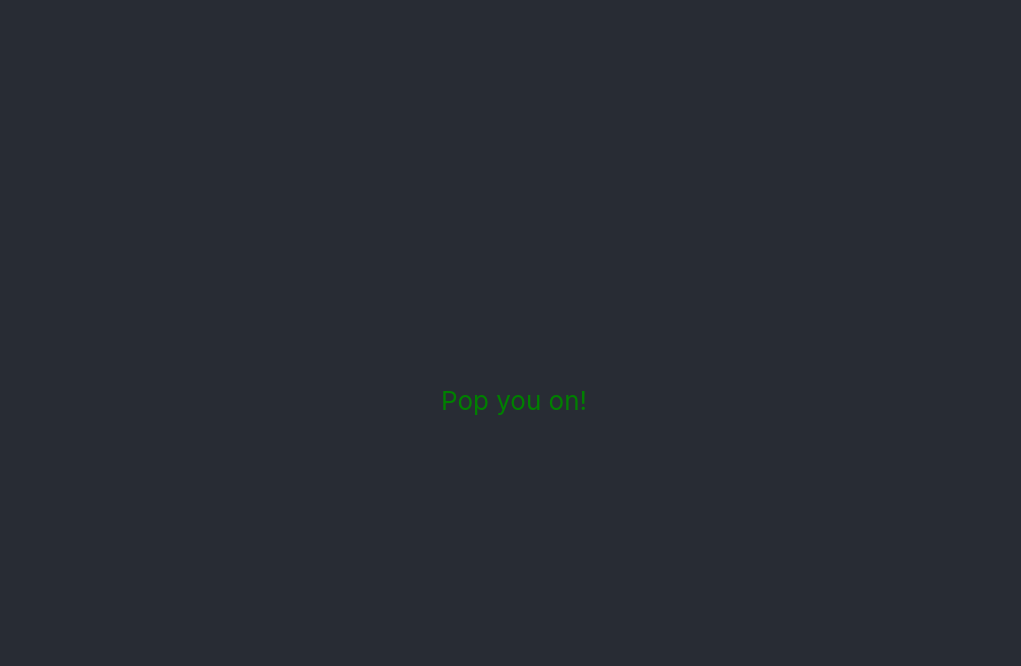
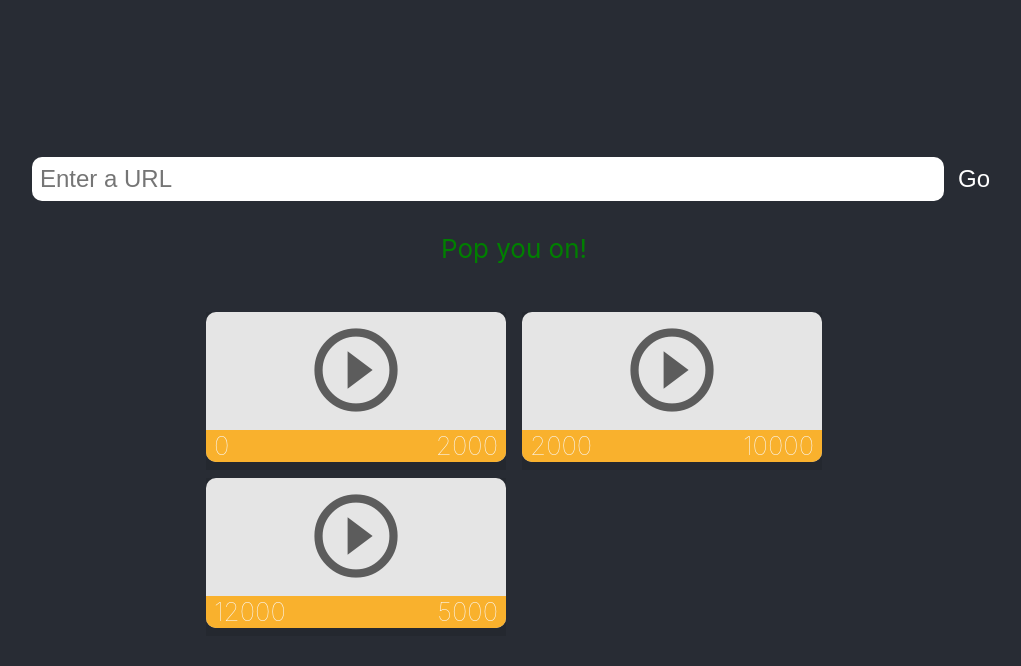
Before and after one commit to NickE27/nicky-training, a React (Create React App) app: page / in a window 1280 px wide. Shown: the top 666 px of the page, without its empty margins (126-1147 px from the left). Built offline with nearby package versions, Linux system fonts and the light colour scheme.

Commit message:
Adding sections

```diff
--- a/package.json
+++ b/package.json
@@ -4,9 +4,12 @@
   "private": true,
   "dependencies": {
     "howler": "^2.1.1",
+    "material-design-icons": "^3.0.1",
     "react": "^16.8.6",
     "react-dom": "^16.8.6",
-    "react-scripts": "2.1.8"
+    "react-scripts": "2.1.8",
+    "styled-components": "^4.3.2",
+    "w3m": "^1.0.20"
   },
   "scripts": {
     "start": "react-scripts start",
--- a/src/App.css
+++ b/src/App.css
@@ -15,6 +15,7 @@
 }
 
 .play-button {
+  margin: 32px;
   cursor: pointer;
   color: green;
   user-select: none;
@@ -50,21 +51,26 @@
   align-self: center;
   justify-content: center;
   bottom: 4px;
+  width: calc(80vw);
+  background: green;
 }
 
 .duration-box {
   height: 16px;
-  background: hotpink;
+  background: orange;
   box-shadow: 0 1px 3px rgba(0, 0, 0, 0.12), 0 1px 2px rgba(0, 0, 0, 0.24);
 }
 
 .duration-box--full {
   background: white;
   position: absolute;
+  width: 100%;
 }
 
 .duration-box--selected {
+  pointer-events: none;
   position: absolute;
+  transition: width 0.05s ease-in-out;
 }
 
 .App {
@@ -100,3 +106,26 @@
     transform: rotate(360deg);
   }
 }
+
+.url-input input {
+  padding: 8px;
+  font-size: 24px;
+  border: none;
+  outline: none;
+  border-radius: 10px;
+  width: calc(70vw);
+}
+
+.url-input button {
+  font-size: 24px;
+  background: none;
+  border: none;
+  color: white;
+  outline: none;
+  cursor: pointer;
+  margin-left: 8px;
+}
+
+button:hover {
+  opacity: 0.8;
+}
--- a/src/App.js
+++ b/src/App.js
@@ -1,6 +1,8 @@
 import React, { useState, useEffect } from "react";
 import "./App.css";
 import { Howl } from "howler";
+import SoundSampleGrid from "./SoundSampleGrid";
+import PlaybackBar from "./PlaybackBar";
 //import mp3_file from "./4927.mp3";
 
 const App = () => {
@@ -8,9 +10,18 @@ const App = () => {
   const [playingId, setPlaying] = useState(null);
   const [soundRate, setSoundRate] = useState(1);
   const [duration, setDuration] = useState(500);
+  const [url, setUrl] = useState(
+    "https://www.google.com/logos/fnbx/animal_sounds/frog.mp3"
+  );
+  const [inputString, setInputString] = useState("");
+
+  const onPlaySample = (start, duration) => {
+    console.log("PLAYING SAMPLE", start, duration);
+  };
+
   useEffect(() => {
     const newSound = new Howl({
-      src: ["https://www.google.com/logos/fnbx/animal_sounds/frog.mp3"],
+      src: [url],
       html5: true,
       loop: true,
       sprite: {
@@ -19,13 +30,48 @@ const App = () => {
       rate: 1
     });
     setSound(newSound);
-  }, []);
-  const scale = 0.25;
+  }, [url]);
   const fullDuration =
     sound && sound.duration() ? sound.duration() * 1000 : 2600;
+  const percentage = (duration / fullDuration) * 100;
+  const onePercent = fullDuration / 100;
+
+  const onChangeSoundRateByAmount = amount => {
+    const newRate = soundRate + amount;
+    if (newRate >= 0.1) {
+      sound.rate(newRate);
+      setSoundRate(newRate);
+    }
+  };
+
+  const onChangeDurationByPercentage = percentage => {
+    const amount = onePercent * percentage;
+    if (duration + amount <= fullDuration) {
+      setDuration(duration + amount);
+      sound._sprite.main = [0, duration + amount];
+    }
+  };
+
   return (
     <div className="App">
       <header className="App-header">
+        <div className="url-input">
+          <input
+            onChange={event => {
+              console.log(event);
+              setInputString(event.target.value);
+            }}
+            placeholder="Enter a URL"
+            value={inputString}
+          />
+          <button
+            onClick={() => {
+              setUrl(inputString);
+            }}
+          >
+            Go
+          </button>
+        </div>
         <div
           onClick={() => {
             if (playingId) {
@@ -42,6 +88,7 @@ const App = () => {
         >
           {playingId !== null ? "Pop you off!" : "Pop you on!"}
         </div>
+        <SoundSampleGrid onPlaySample={onPlaySample} />
 
         {sound && sound.duration() > 0 && (
           <>
@@ -49,11 +96,7 @@ const App = () => {
               <div
                 className="rate-button rate-button--down"
                 onClick={() => {
-                  const newRate = soundRate - 0.1;
-                  if (newRate >= 0.1) {
-                    sound.rate(newRate);
-                    setSoundRate(newRate);
-                  }
+                  onChangeSoundRateByAmount(-0.1);
                 }}
               >
                 -
@@ -64,53 +107,18 @@ const App = () => {
               <div
                 className="rate-button rate-button--up"
                 onClick={() => {
-                  const newRate = soundRate + 0.1;
-                  sound.rate(newRate);
-                  setSoundRate(newRate);
+                  onChangeSoundRateByAmount(0.1);
                 }}
               >
                 +
               </div>
             </div>
-            <div className="duration-section flex-r-ai--cen">
-              <div
-                onClick={() => {
-                  if (duration - 100 >= 0) {
-                    setDuration(duration - 100);
-                    sound._sprite.main = [0, duration - 100];
-                  }
-                }}
-                className="rate-button"
-              >
-                -
-              </div>
-
-              <div
-                className="duration-boxes flex-r"
-                style={{ width: fullDuration * scale }}
-              >
-                <div
-                  className="duration-box duration-box--full"
-                  style={{ width: fullDuration * scale }}
-                >
-                  <div
-                    className="duration-box duration-box--selected"
-                    style={{ width: duration * scale }}
-                  />
-                </div>
-              </div>
-              <div
-                onClick={() => {
-                  if (duration + 100 <= fullDuration) {
-                    setDuration(duration + 100);
-                    sound._sprite.main = [0, duration + 100];
-                  }
-                }}
-                className="rate-button"
-              >
-                +
-              </div>
-            </div>
+            <PlaybackBar
+              onChangeDurationByPercentage={onChangeDurationByPercentage}
+              onChangeSoundRateByAmount={onChangeSoundRateByAmount}
+              percentage={percentage}
+              soundRate={soundRate}
+            />
           </>
         )}
       </header>
--- /dev/null
+++ b/src/PlaybackBar.js
@@ -0,0 +1,52 @@
+import React from "react";
+import PropTypes from "prop-types";
+
+const PlaybackBar = ({ onChangeDurationByPercentage, percentage }) => (
+  <>
+    <div className="duration-section flex-r-ai--cen">
+      <div
+        onClick={() => {
+          onChangeDurationByPercentage(-1);
+        }}
+        className="rate-button"
+      >
+        -
+      </div>
+
+      <div className="duration-boxes flex-r">
+        <div
+          onClick={event => {
+            let rect = event.target.getBoundingClientRect();
+            let x = event.clientX - rect.left;
+            console.log((x / rect.width) * 100);
+            const percentageOfFull = (x / rect.width) * 100;
+            onChangeDurationByPercentage(percentageOfFull - percentage);
+          }}
+          className="duration-box duration-box--full"
+        >
+          <div
+            className="duration-box duration-box--selected"
+            style={{ width: percentage + "%" }}
+          />
+        </div>
+      </div>
+      <div
+        onClick={() => {
+          onChangeDurationByPercentage(1);
+        }}
+        className="rate-button"
+      >
+        +
+      </div>
+    </div>
+  </>
+);
+
+PlaybackBar.propTypes = {
+  onChangeSoundRateByAmount: PropTypes.func.isRequired,
+  onChangeDurationByPercentage: PropTypes.func.isRequired,
+  percentage: PropTypes.number,
+  soundRate: PropTypes.number
+};
+
+export default PlaybackBar;
--- /dev/null
+++ b/src/SoundSample.js
@@ -0,0 +1,70 @@
+import React from "react";
+import PropTypes from "prop-types";
+import styled from "styled-components";
+
+const SoundSampleBox = styled.div`
+  background: white;
+  border-radius: 10px;
+  position: relative;
+  color: rgba(0, 0, 0, 0.6);
+  align-items: center;
+  padding-top: 8px;
+`;
+
+const SoundSampleTitle = styled.div`
+  display: flex;
+  justify-content: space-between;
+  align-items: center;
+  background: orange;
+  padding: 0 8px;
+  box-sizing: border-box;
+  height: 32px;
+  width: 100%;
+  font-weight: 100;
+  position: absolute;
+  bottom: 0px;
+  color: white;
+  border-radius: 0 0 10px 10px;
+  opacity: 0.8;
+`;
+
+const PlayIcon = styled.i`
+  position: absolute;
+  padding-top: 8px;
+  width: 100%;
+  left: 0;
+  top: 0;
+  height: 100%;
+  font-size: 100px !important;
+  cursor: pointer;
+  background: rgba(0, 0, 0, 0.1);
+  transition: all 0.2s ease-in-out;
+  &:hover {
+    background: transparent;
+  }
+`;
+
+const SoundSample = ({ startPoint, duration, onPlay }) => (
+  <SoundSampleBox>
+    <PlayIcon
+      onClick={() => {
+        onPlay(startPoint, duration);
+      }}
+      className="material-icons"
+    >
+      play_circle_outline
+    </PlayIcon>
+    <SoundSampleTitle>
+      <span>{startPoint}</span>
+      <span>{duration}</span>
+    </SoundSampleTitle>
+  </SoundSampleBox>
+);
+
+SoundSample.propTypes = {
+  startPoint: PropTypes.number.isRequired,
+  duration: PropTypes.number.isRequired,
+  onPlay: PropTypes.func.isRequired
+};
+
+export default SoundSample;
--- /dev/null
+++ b/src/SoundSampleGrid.js
@@ -0,0 +1,23 @@
+import React from "react";
+import styled from "styled-components";
+import SoundSample from "./SoundSample";
+
+const SoundSampleGridContainer = styled.div`
+  padding: 16px;
+  display: grid;
+  grid-template-columns: 300px 300px;
+  grid-auto-rows: 150px;
+  grid-gap: 16px;
+`;
+
+const SoundSampleGrid = ({ onPlaySample }) => (
+  <SoundSampleGridContainer>
+    <SoundSample startPoint={0} duration={2000} onPlay={onPlaySample} />
+    <SoundSample startPoint={2000} duration={10000} onPlay={onPlaySample} />
+    <SoundSample startPoint={12000} duration={5000} onPlay={onPlaySample} />
+  </SoundSampleGridContainer>
+);
+
+SoundSampleGrid.propTypes = {};
+
+export default SoundSampleGrid;
--- a/src/index.js
+++ b/src/index.js
@@ -2,5 +2,6 @@ import React from "react";
 import ReactDOM from "react-dom";
 import "./index.css";
 import App from "./App";
+import "../node_modules/material-design-icons/iconfont/material-icons.css";
 
 ReactDOM.render(<App />, document.getElementById("root"));
```
Also changed, not shown: 1 other file (tests, documents, lock files or other folders).
